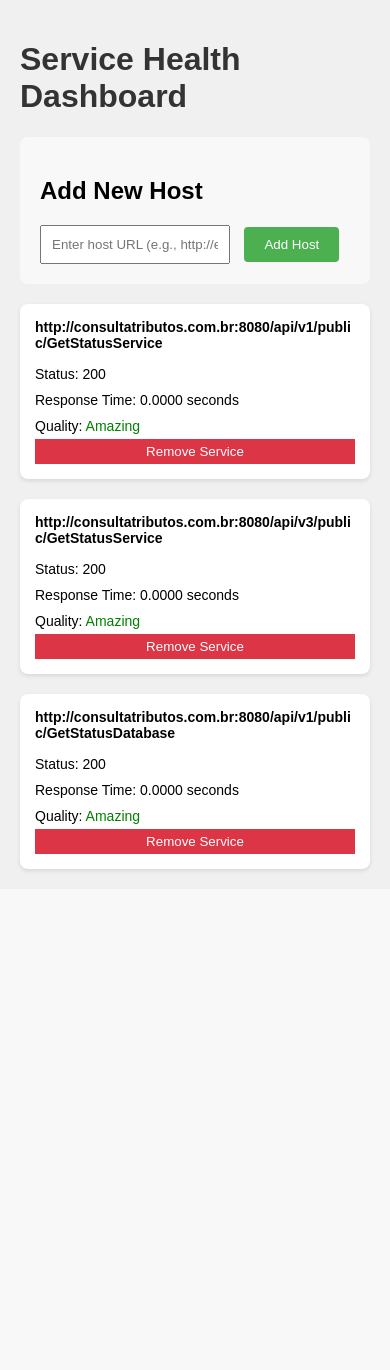
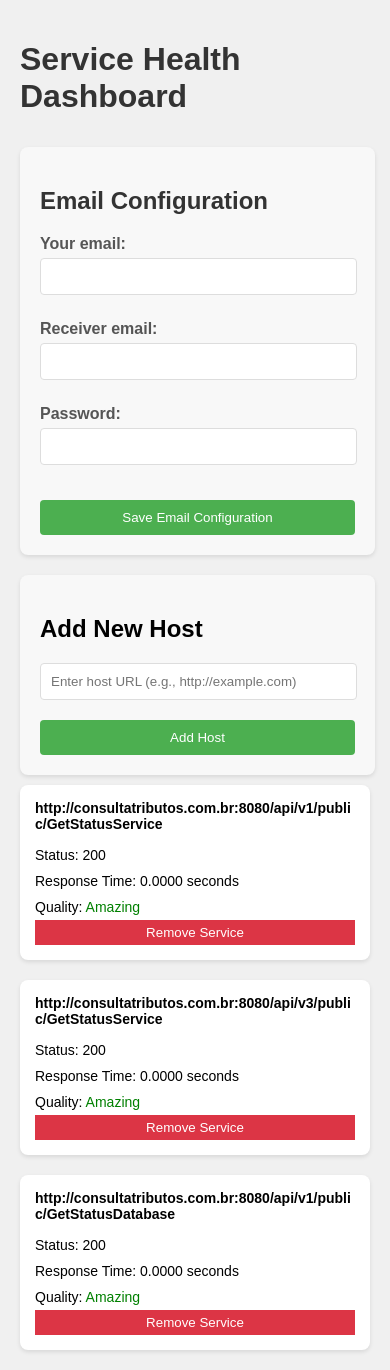
Before and after one commit to elielfranca90/services.healthcheck, a Flask app: page / in a window 390 px wide. Before the commit the page ends 873 px from the top, so only its background shows below. Run offline with Flask 3, Linux system fonts and the light colour scheme; data that the repository does not hold is empty.

Commit message:
feat: melhora estilo  responsividade da tela.

```diff
--- a/templates/dashboard.html
+++ b/templates/dashboard.html
@@ -4,6 +4,7 @@
     <meta charset="UTF-8" />
     <meta name="viewport" content="width=device-width, initial-scale=1.0" />
     <title>Service Health Dashboard</title>
+
     <style>
       body {
         font-family: Arial, sans-serif;
@@ -11,68 +12,79 @@
         padding: 20px;
         background-color: #f0f0f0;
       }
-      h1 {
+
+      h1, #email-config-form h2 {
         color: #333;
       }
+
       #dashboard {
         display: flex;
         flex-wrap: wrap;
         gap: 20px;
       }
-      .service-card {
+
+      .service-card, #add-host-form, #email-config-form {
         background-color: white;
         border-radius: 8px;
         padding: 15px;
         box-shadow: 0 2px 4px rgba(0, 0, 0, 0.1);
+      }
+
+      .service-card {
         width: calc(33.333% - 20px);
         box-sizing: border-box;
         display: flex;
         flex-direction: column;
       }
+
+      .service-card h5, .service-card p {
+        margin: 5px 0;
+        font-size: 14px;
+      }
+
       .service-card h5 {
         margin-top: 0;
         margin-bottom: 10px;
         word-break: break-all;
-        font-size: 14px;
       }
-      .service-card p {
-        margin: 5px 0;
-        font-size: 14px;
+
+      .form-container {
+        display: flex;
+        flex-wrap: wrap;
+        margin-left: 20px;
       }
-      @media (max-width: 1200px) {
-        .service-card {
-          width: calc(50% - 20px);
-        }
-      }
-      @media (max-width: 768px) {
-        .service-card {
-          width: 100%;
-        }
-      }
-      #add-host-form {
-        margin-top: 20px;
-        margin-bottom: 20px;
+
+      #add-host-form, #email-config-form {
+        width: 35%;
+        max-width: 400px;
+        margin: 20px 20px 20px 0;
         padding: 20px;
         background-color: #f8f8f8;
-        border-radius: 8px;
       }
-      #new-service-input {
-        width: calc(100% - 120px);
+
+      #new-service-input, #email-config-form input {
+        width: calc(100% - 20px);
         padding: 10px;
-        margin-right: 10px;
-        box-sizing: border-box;
+        margin-bottom: 10px;
+        border: 1px solid #ddd;
+        border-radius: 4px;
       }
-      #add-service-button {
-        padding: 10px 20px;
+
+      #add-service-button, #save-email-config {
+        width: 100%;
+        padding: 10px;
+        margin-top: 10px;
         background-color: #4caf50;
         color: white;
         border: none;
         border-radius: 4px;
         cursor: pointer;
       }
-      #add-service-button:hover {
+
+      #add-service-button:hover, #save-email-config:hover {
         background-color: #45a049;
       }
+
       .btn-danger {
         background-color: #dc3545;
         color: white;
@@ -80,13 +92,109 @@
         padding: 5px 10px;
         cursor: pointer;
       }
+
       .btn-danger:hover {
         background-color: #c82333;
       }
+
+      #email-config-form form {
+        display: flex;
+        flex-direction: column;
+        gap: 15px;
+      }
+
+      #email-config-form div {
+        display: flex;
+        flex-direction: column;
+      }
+
+      #email-config-form label {
+        font-weight: bold;
+        margin-bottom: 5px;
+        color: #555;
+      }
+
+      #email-config-form input:focus, #new-service-input:focus {
+        outline: none;
+        border-color: #4caf50;
+        box-shadow: 0 0 0 2px rgba(76, 175, 80, 0.2);
+      }
+
+      @media (max-width: 1200px) {
+        .service-card {
+          width: calc(50% - 20px);
+        }
+      }
+
+      @media (max-width: 768px) {
+        .service-card, #add-host-form, #email-config-form {
+          width: 100%;
+        }
+
+        .form-container {
+          flex-direction: column;
+          margin-left: 0;
+        }
+
+        #add-host-form, #email-config-form {
+          width: 90%;
+          margin: 10px auto;
+        }
+
+        #email-config-form {
+          order: 1;
+        }
+
+        #add-host-form {
+          order: 2;
+        }
+      }
+
     </style>
+
   </head>
   <body>
     <h1>Service Health Dashboard</h1>
+
+    <div class="form-container">
+      <!-- New Email Configuration Form -->
+      <div id="email-config-form">
+        <h2>Email Configuration</h2>
+        <form>
+          <div>
+            <label for="client-email">Your email:</label>
+            <input
+              type="email"
+              id="client-email"
+              name="client-email"
+              required
+            />
+          </div>
+          <div>
+            <label for="receiver-email">Receiver email:</label>
+            <input
+              type="email"
+              id="receiver-email"
+              name="receiver-email"
+              required
+            />
+          </div>
+          <div>
+            <label for="email-password">Password:</label>
+            <input
+              type="password"
+              id="email-password"
+              name="email-password"
+              required
+            />
+          </div>
+          <button type="submit" id="save-email-config">
+            Save Email Configuration
+          </button>
+        </form>
+      </div>
+
+      <!-- New Host Form -->
       <div id="add-host-form">
         <h2>Add New Host</h2>
         <input
@@ -96,13 +204,16 @@
         />
         <button id="add-service-button">Add Host</button>
       </div>
+    </div>
 
     <div id="dashboard"></div>
 
     <script>
       document.addEventListener("DOMContentLoaded", function () {
         const addServiceButton = document.getElementById("add-service-button");
-        const removeServiceButton = document.querySelectorAll('.btn-remove-service');
+        const removeServiceButton = document.querySelectorAll(
+          ".btn-remove-service"
+        );
         const newServiceInput = document.getElementById("new-service-input");
 
         addServiceButton.addEventListener("click", function () {
@@ -219,7 +330,9 @@
                 setQualityColor(service.quality, qualityElement);
 
                 // Add click event listener to the "Remove Service" button
-                  const removeServiceButton = card.querySelector(".btn-remove-service");
+                const removeServiceButton = card.querySelector(
+                  ".btn-remove-service"
+                );
                 removeServiceButton.addEventListener("click", () => {
                   removeService(service.url);
                 });
```
Lines whose indentation alone changed are shown as unchanged.
